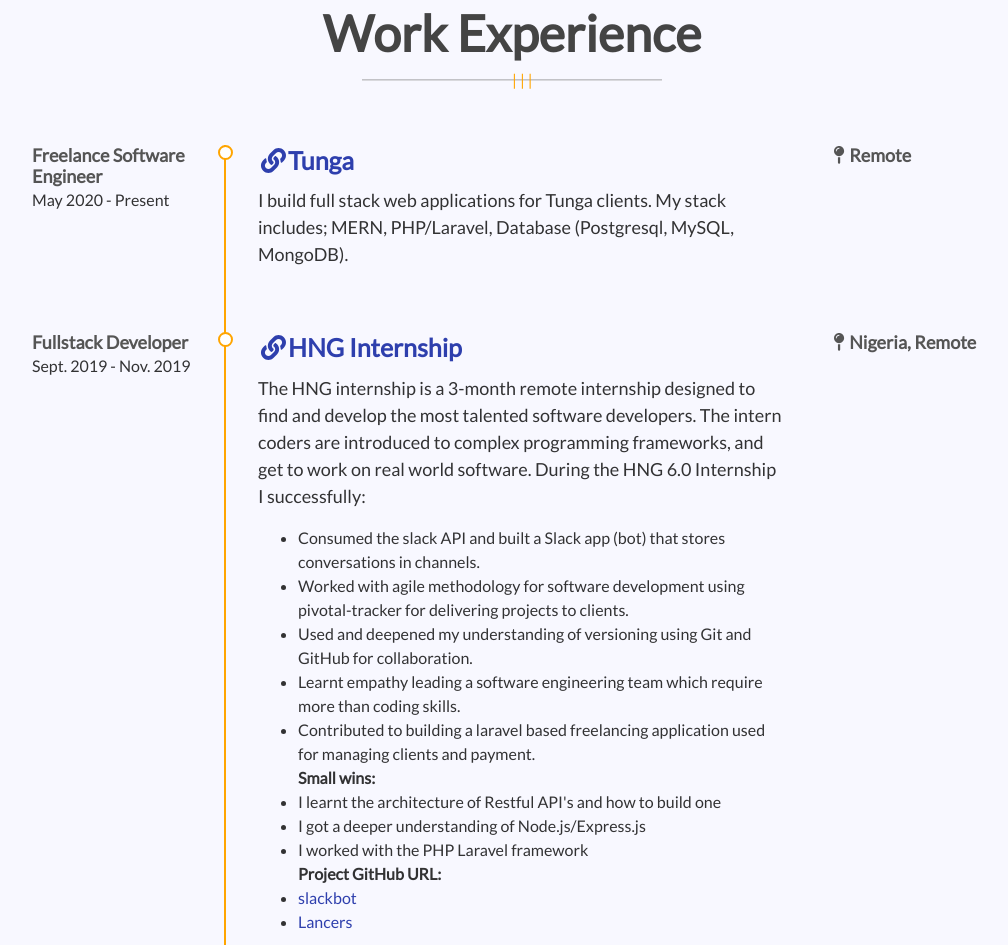
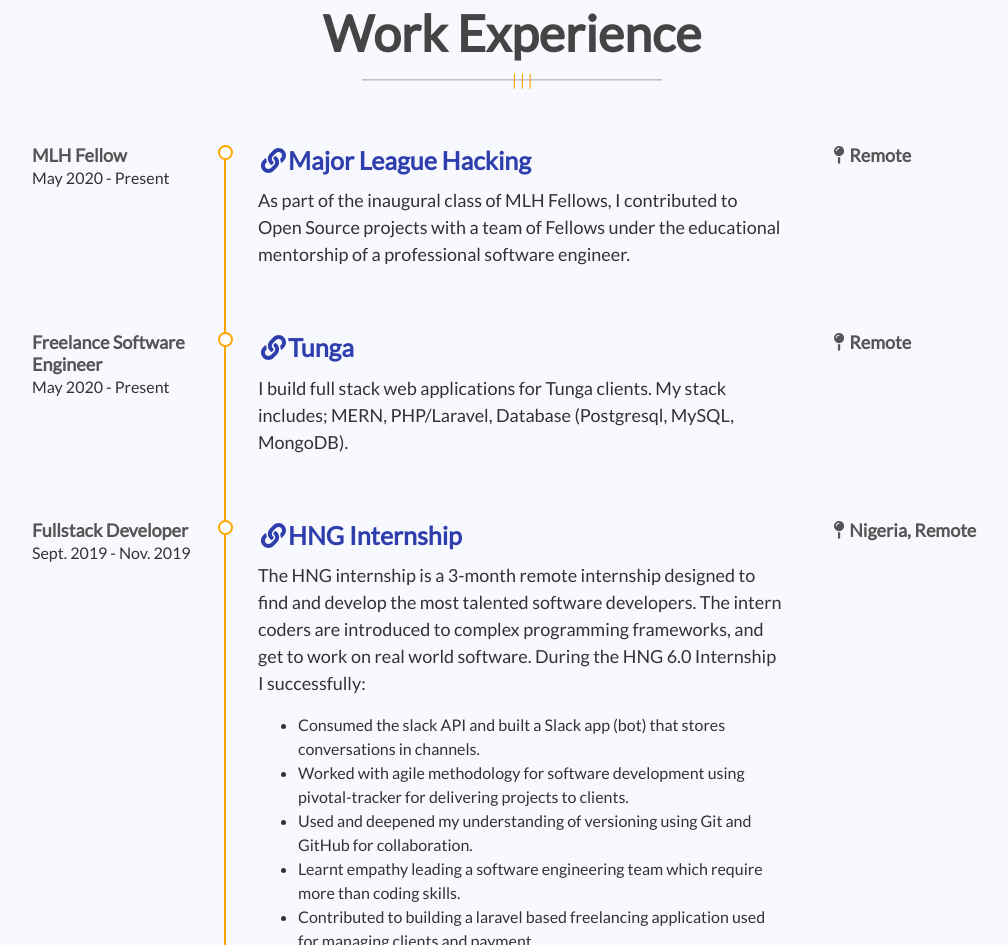
Before and after one commit to kodekage/kodekage.tech, a Gatsby site: page / in a window 1280 px wide. Shown: the part 1669-2614 px from the top of the page, without its empty margins (128-1136 px from the left). Built offline with nearby package versions, Linux system fonts and the light colour scheme; Gatsby itself is replaced by a stand-in of ours.

Commit message:
chore: add mlh

```diff
--- a/src/pages/index.js
+++ b/src/pages/index.js
@@ -233,7 +233,22 @@ class IndexPage extends React.Component {
         <section className="job-experience" id="jobexperience">
           <h3>Work Experience</h3>
           <hr />
-
+          <Work
+            title="MLH Fellow"
+            url="https://fellowship.mlh.io/"
+            company="Major League Hacking"
+            duration="May 2020 - Present"
+            location="Remote"
+            detail={
+              <>
+                <p>
+                  As part of the inaugural class of MLH Fellows, I contributed to
+                  Open Source projects with a team of Fellows under the educational
+                  mentorship of a professional software engineer.
+                </p>
+              </>
+            }
+          />
           <Work
             title="Freelance Software Engineer"
             url="https://tunga.io/network/Prosper_Opara"
```
